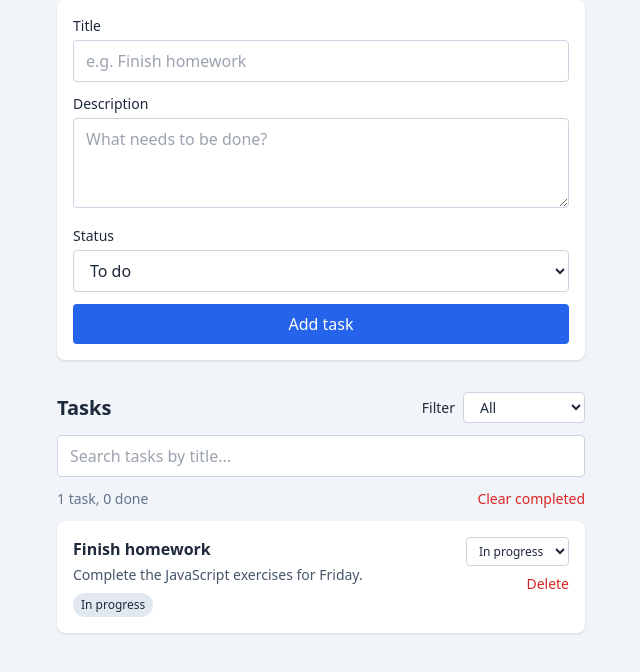
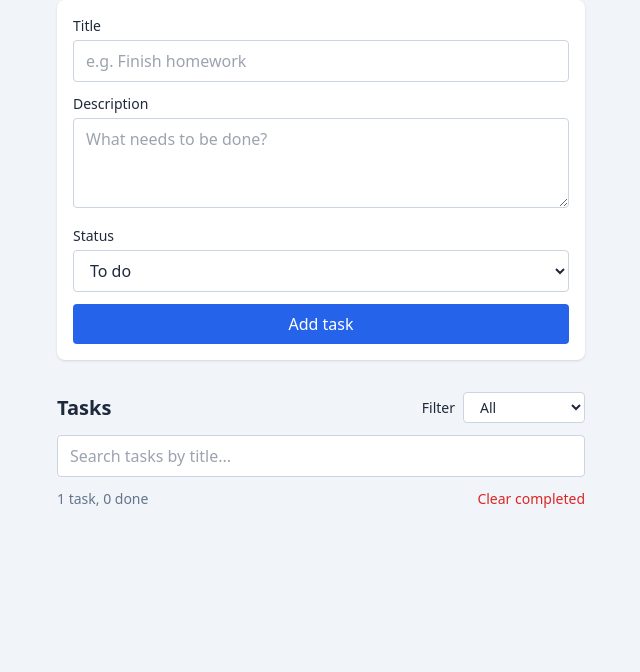
Before and after one commit to AdamJaroui23/html-start-up, a plain HTML site: page index.html in a window 1280 px wide. Shown: the part 84-756 px from the top of the page, without its empty margins (319-959 px from the left). Drawn offline with nearby package versions, Linux system fonts and the light colour scheme.

Commit message:
User can delete a task

```diff
--- a/index.html
+++ b/index.html
@@ -70,23 +70,7 @@
         <p id="empty-message" class="text-slate-500 hidden">No tasks yet. Add one above.</p>
         <ul id="task-list" class="space-y-3">
             <!-- EXAMPLE task: shows how a task should look. Delete this <li> once your JavaScript works. -->
-            <li class="bg-white rounded-lg shadow p-4 flex items-start justify-between gap-4">
-                <div>
-                    <h3 class="font-semibold">Finish homework</h3>
-                    <p class="text-sm text-slate-600 mt-1">Complete the JavaScript exercises for Friday.</p>
-                    <span class="inline-block text-xs bg-slate-200 rounded-full px-2 py-1 mt-2">In progress</span>
-                </div>
-                <div class="flex flex-col items-end gap-2">
-                    <select class="border border-slate-300 rounded px-2 py-1 text-xs bg-white">
-                        <option value="To do">To do</option>
-                        <option value="In progress" selected>In progress</option>
-                        <option value="Done">Done</option>
-                    </select>
-                    <button class="text-sm text-red-600 hover:text-red-800 font-medium">
-                        Delete
-                    </button>
-                </div>
-            </li>
+
         </ul>
     </main>
 
@@ -159,6 +143,12 @@
         });
 
         // TODO 5: Make each task's Delete button remove that task from the list.
+        taskList.addEventListener("click", function (event) {
+            const deleteButton = event.target.closest(".delete-btn");
+            if (deleteButton) {
+                deleteButton.closest("li").remove();
+            }
+        });
 
         // TODO 6: Hide the "No tasks yet" message when there is at least one task,
         //         and show it again when the list is empty.
```
